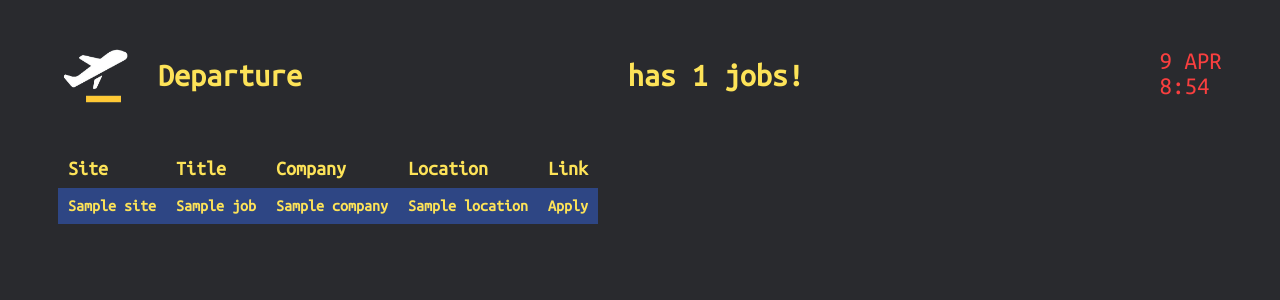
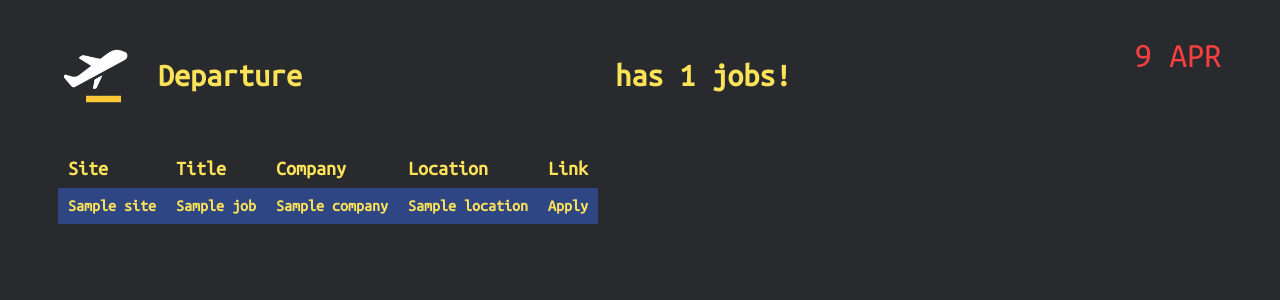
Before and after one commit to purple402/webscrapper, a Flask app: template templates/report_review.html in a window 1280 px wide. Shown: the top 300 px of the page. Run offline with Flask 2, Linux system fonts and the light colour scheme; the template is opened without the code that fills it: most values are stand-ins (such as "Sample title", 1, 10 or a date in 2020); lists and menus that the app fills with data are empty.

Commit message:
modify date in report page

```diff
--- a/static/css/report.css
+++ b/static/css/report.css
@@ -31,8 +31,7 @@ header > h1 {
 .date {
     display: flex;
     flex-direction: column;
-    padding: 10px 0px 0px 0px;
-    font-size: 25px;
+    font-size: 35px;
     color: rgb(249, 63, 63);
 }
 
--- a/templates/report_review.html
+++ b/templates/report_review.html
@@ -15,10 +15,7 @@
             <h1>Departure</h1>
         </div>
         <h1>{{searching_by}} has {{results_number}} jobs!</h1>
-        <div class="date">
-            <div class="js-date"></div>
-            <div class="js-time"></div>
-        </div>
+        <div class="date js-date"></div>
     </header>
     <table>
         <tr class="header">
@@ -41,23 +38,17 @@
 
 <script>
     date_div = document.querySelector(".js-date");
-    time_div = document.querySelector(".js-time")
     const month = ["JAN", "FEB", "MAR", "APR", "MAY", "JUN", "JUL", "AUG", "SEP", "OCT", "NOV", "DEC"]
 
-    function getTime() {
+    function getDate() {
         var now = new Date();
         var month_num = now.getMonth();
         var date = now.getDate();
 
-        var hour = now.getHours();
-        var min = now.getMinutes();
-
-        date_div.innerHTML = ` ${date} ${month[month_num]}`
-        time_div.innerHTML = `${hour}:${min}`
+        date_div.innerHTML = ` ${date} ${month[month_num]}`;
     }
 
-    getTime();
-    setInterval(getTime, 5000);
+    getDate();
 
 </script>
 </body>
```
